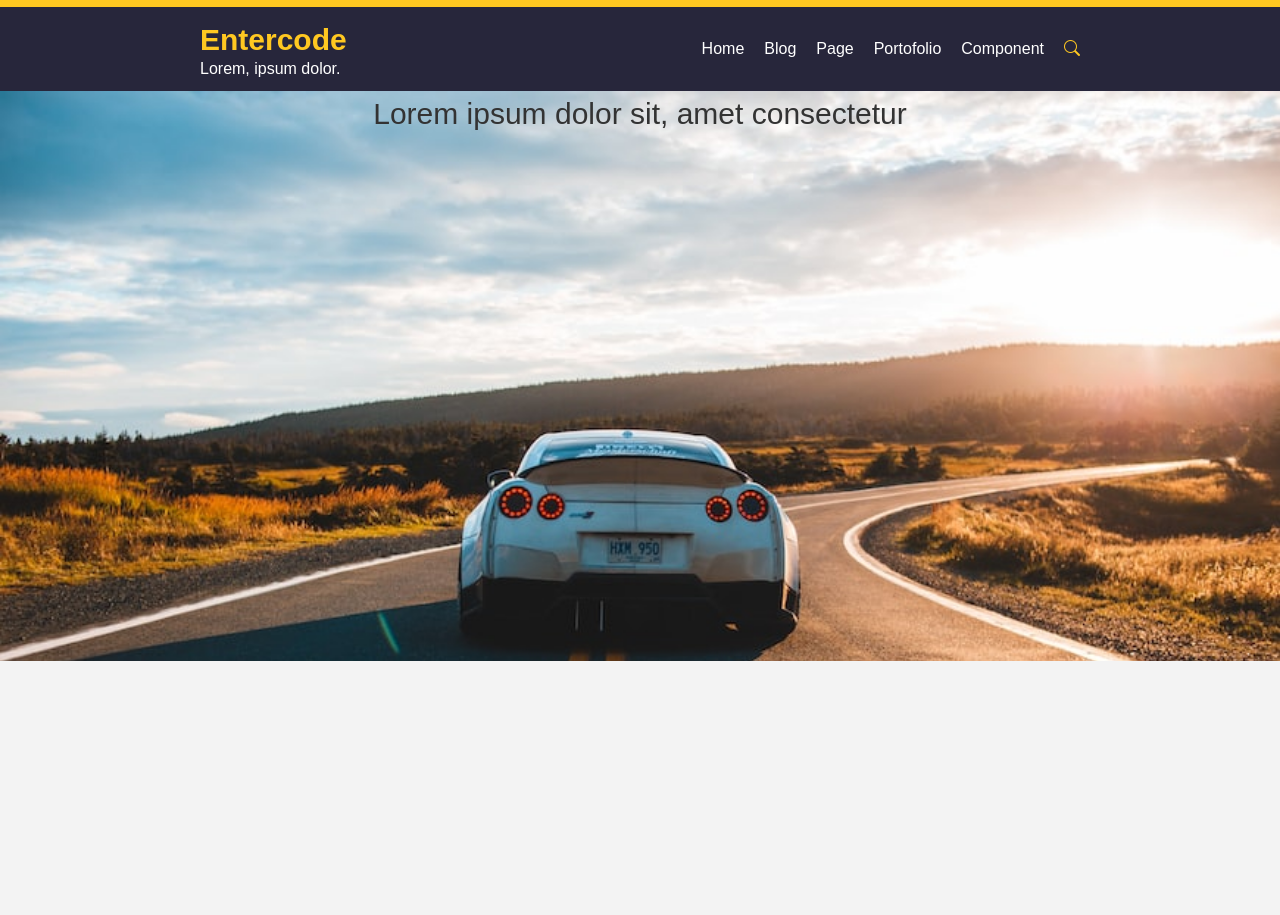
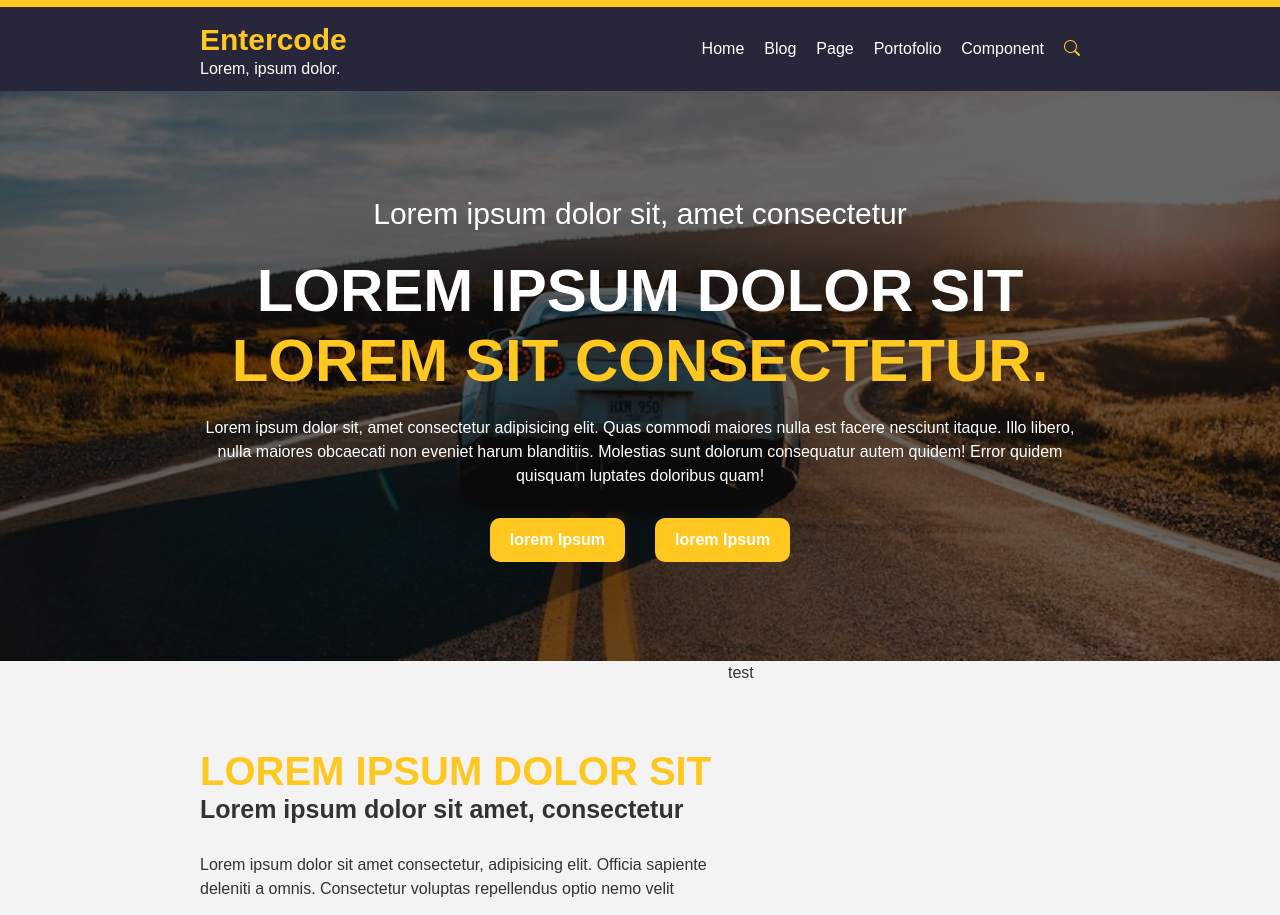
Before and after one commit to entercode-tech/workshop-frontend-basic, a plain HTML site: page index.html in a window 1280 px wide. Shown: the part 37-952 px from the top of the page. Before the commit the page ends 800 px from the top, so only its background shows below. Drawn offline with nearby package versions, Linux system fonts and the light colour scheme.

Commit message:
pertemuan 3

```diff
--- a/index.html
+++ b/index.html
@@ -16,6 +16,7 @@
         * {
             margin: 0;
             padding: 0;
+            /* border: 1px solid red; */
         }
 
         html body {
@@ -60,6 +61,9 @@
             background-color: var(--darkblue);
             padding-top: 10px;
             padding-bottom: 10px;
+            position: sticky;
+            top: 0;
+            z-index: 99;
         }
 
         .navbar .nav_menu {
@@ -71,10 +75,50 @@
         }
 
         .jumbotron {
-            background-image: url('jumbotron.jpeg');
-            background-size: cover;
-            background-repeat: no-repeat;
+            position: relative;
             height: 570px;
+            display: flex;
+            align-items: center;
+        }
+
+        .jumbotron img {
+            position: absolute;
+            width: 100%;
+            height: 100%;
+            object-fit: cover;
+            top: 0;
+            z-index: -1;
+            filter: brightness(40%);
+        }
+
+        .jumbotron .container .title {
+            font-size: 60px;
+            font-weight: 800;
+            text-transform: uppercase;
+            line-height: 70px;
+        }
+
+        .jumbotron .container .button {
+            display: flex;
+            gap: 30px;
+            margin-top: 30px;
+            width: 100%;
+            justify-content: center;
+        }
+
+        .a_buttom {
+            background-color: var(--yellow);
+            color: white;
+            padding-left: 20px;
+            padding-right: 20px;
+            padding-top: 10px;
+            padding-bottom: 10px;
+            border-radius: 10px;
+        }
+
+        .about .row {
+            display: grid;
+            grid-template-columns: 60% 40%;
         }
     </style>
 </head>
@@ -112,10 +156,48 @@
         </div>
     </nav>
     <div class="jumbotron">
-        <div class="container" style="text-align: center;">
-            <div style="font-size: 30px;">Lorem ipsum dolor sit, amet consectetur</div>
+        <div class="container" style="width:100%; text-align: center;">
+            <div style="font-size: 30px; color: white;">Lorem ipsum dolor sit, amet consectetur</div>
+            <div style="padding-top: 20px; padding-bottom: 20px;">
+                <b class="title" style="color: white;">Lorem ipsum dolor sit</b>
+                <b class="title" style="color: var(--yellow);">Lorem sit consectetur.</b>
+            </div>
+            <p style="color: white;">Lorem ipsum dolor sit, amet consectetur adipisicing elit. Quas commodi maiores
+                nulla est facere nesciunt itaque. Illo libero, nulla maiores obcaecati non eveniet harum blanditiis.
+                Molestias sunt dolorum consequatur autem quidem! Error quidem quisquam luptates doloribus quam!</p>
+            <div class="button">
+                <a href="#" class="a_buttom"><b>lorem Ipsum</b></a>
+                <a href="#" class="a_buttom"><b>lorem Ipsum</b></a>
+            </div>
+        </div>
+        <img src="jumbotron.jpeg" alt="Jumbotron">
+    </div>
+    <div class="about">
+        <div class="container">
+            <div class="row">
+                <div class="col" style="margin-top: 80px;">
+                    <b style="color: var(--yellow); font-size: 40px; text-transform: uppercase;">Lorem ipsum dolor
+                        sit</b>
+                    <b style="font-size: 25px; display: inline-block; margin-top: -10px;">Lorem ipsum dolor sit amet,
+                        consectetur</b>
+                    <br><br>
+                    <p>Lorem ipsum dolor sit amet consectetur, adipisicing elit. Officia sapiente deleniti a omnis.
+                        Consectetur voluptas repellendus optio nemo velit</p>
+                    <br>
+                    <p>dolorem mollitia necessitatibus exercitationem
+                        nulla, et officiis eligendi vitae? Error totam quam sequi dolorum eius possimus, distinctio
+                        nostrum consectetur id. Cumque?</p>
+                    <br>
+                    <a href="#" class="a_buttom">Lorem Ipsum</a>
+                </div>
+                <div class="col">
+                    test
+                </div>
+            </div>
         </div>
     </div>
+
+    <br><br><br><br><br><br><br><br><br><br><br><br><br><br><br><br><br><br><br><br><br><br><br><br><br><br><br><br><br><br><br><br><br><br><br><br><br><br><br><br><br><br><br><br><br><br><br><br><br><br><br><br><br><br><br><br><br><br><br><br><br><br><br><br><br><br><br><br><br><br><br><br><br><br><br><br><br><br><br><br><br><br><br><br><br><br><br><br><br><br><br><br><br><br><br><br><br><br><br><br>
 </body>
 
 </html>
```
